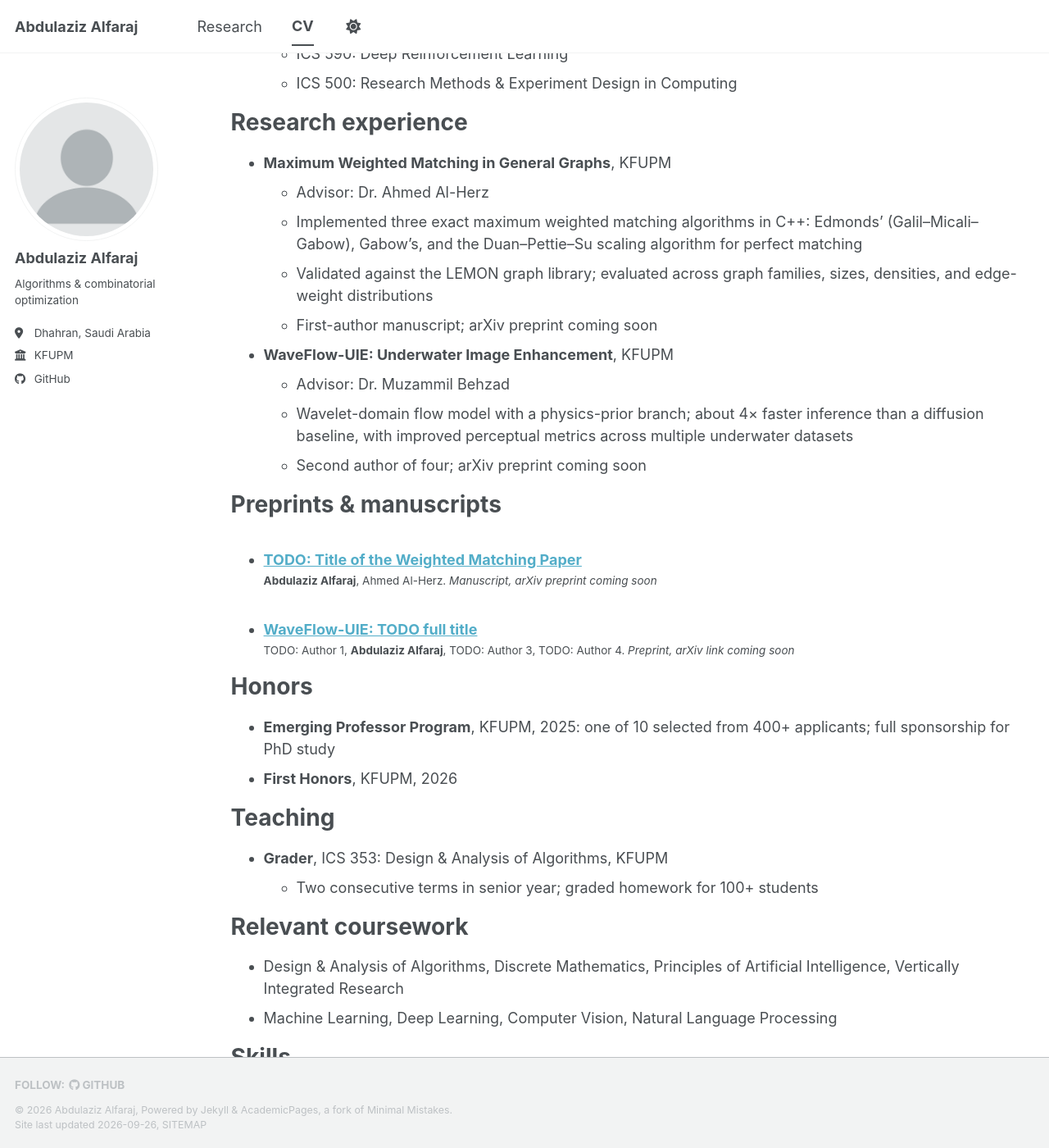
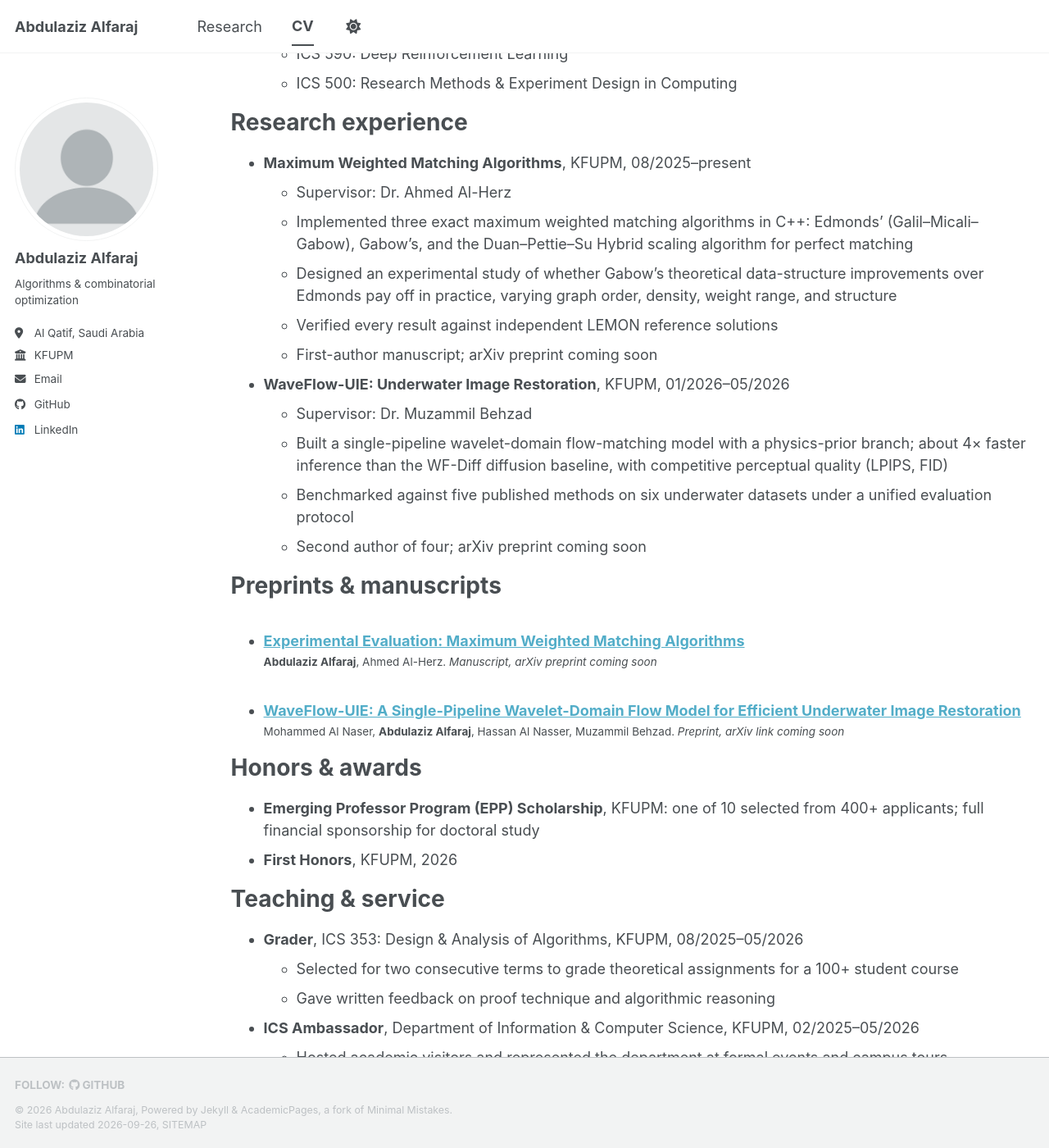
Before and after one commit to AzizFaraj/AzizFaraj.github.io, a Jekyll site: the page built from _pages/cv.md, in a window 1280 px wide and 1400 px high, scrolled down 323 px. Shown: the whole window at 82% size. Built offline with Jekyll 4.4.1, drawn with Linux system fonts in a browser that asks for light colours; a style sheet for code colours, icons or effects is not loaded; some of the changed text lies outside the part shown.

Commit message:
Fill in paper details, contact links, and full CV

```diff
--- a/_config.yml
+++ b/_config.yml
@@ -27,10 +27,10 @@ author:
   name             : "Abdulaziz Alfaraj"
   pronouns         : # example: "she/her"
   bio              : "Algorithms & combinatorial optimization"
-  location         : "Dhahran, Saudi Arabia"
+  location         : "Al Qatif, Saudi Arabia"
   employer         : "KFUPM"
   uri              : # URL
-  email            : # TODO: the email address you want shown publicly
+  email            : "g202185070@kfupm.edu.sa"
 
   # Academic websites
   academia         : # URL
@@ -66,7 +66,7 @@ author:
   keybase          : # Username
   instagram        : # Username
   lastfm           : # Username
-  linkedin         : # Username
+  linkedin         : "AbdulazizFaraj"
   mastodon         : # URL
   medium           : # URL
   pinterest        : # Username
--- a/_pages/cv.md
+++ b/_pages/cv.md
@@ -9,14 +9,14 @@ redirect_from:
 
 {% include base_path %}
 
-<!-- TODO: put your CV PDF at files/cv.pdf and uncomment the next line -->
+<!-- TODO: put a web version of your CV (without your phone number) at files/cv.pdf and uncomment the next line -->
 <!-- [Download CV (PDF)]({{ base_path }}/files/cv.pdf) -->
 
 Education
 ======
-* **B.S. in Computer Science**, King Fahd University of Petroleum & Minerals (KFUPM), May 2026
-  * GPA 3.78/4.00 (major GPA 3.80/4.00), First Honors
-  * Concentration in Artificial Intelligence & Machine Learning
+* **B.S. in Computer Science**, King Fahd University of Petroleum and Minerals (KFUPM), 2021–2026
+  * First Honors; GPA 3.781/4.00 (major GPA 3.802/4.00)
+  * Concentration in Artificial Intelligence and Machine Learning
 * **Graduate coursework**, KFUPM, Fall 2026 (Emerging Professor Program)
   * ICS 611: Combinatorial, Approximation & Probabilistic Algorithms
   * ICS 590: Deep Reinforcement Learning
@@ -24,15 +24,17 @@ Education
 
 Research experience
 ======
-* **Maximum Weighted Matching in General Graphs**, KFUPM
-  * Advisor: Dr. Ahmed Al-Herz
-  * Implemented three exact maximum weighted matching algorithms in C++: Edmonds' (Galil–Micali–Gabow), Gabow's, and the Duan–Pettie–Su scaling algorithm for perfect matching
-  * Validated against the LEMON graph library; evaluated across graph families, sizes, densities, and edge-weight distributions
+* **Maximum Weighted Matching Algorithms**, KFUPM, 08/2025–present
+  * Supervisor: Dr. Ahmed Al-Herz
+  * Implemented three exact maximum weighted matching algorithms in C++: Edmonds' (Galil–Micali–Gabow), Gabow's, and the Duan–Pettie–Su Hybrid scaling algorithm for perfect matching
+  * Designed an experimental study of whether Gabow's theoretical data-structure improvements over Edmonds pay off in practice, varying graph order, density, weight range, and structure
+  * Verified every result against independent LEMON reference solutions
   * First-author manuscript; arXiv preprint coming soon
 
-* **WaveFlow-UIE: Underwater Image Enhancement**, KFUPM
-  * Advisor: Dr. Muzammil Behzad
-  * Wavelet-domain flow model with a physics-prior branch; about 4× faster inference than a diffusion baseline, with improved perceptual metrics across multiple underwater datasets
+* **WaveFlow-UIE: Underwater Image Restoration**, KFUPM, 01/2026–05/2026
+  * Supervisor: Dr. Muzammil Behzad
+  * Built a single-pipeline wavelet-domain flow-matching model with a physics-prior branch; about 4× faster inference than the WF-Diff diffusion baseline, with competitive perceptual quality (LPIPS, FID)
+  * Benchmarked against five published methods on six underwater datasets under a unified evaluation protocol
   * Second author of four; arXiv preprint coming soon
 
 Preprints & manuscripts
@@ -41,22 +43,30 @@ Preprints & manuscripts
     {% include archive-single-cv.html %}
   {% endfor %}</ul>
 
-Honors
+Honors & awards
 ======
-* **Emerging Professor Program**, KFUPM, 2025: one of 10 selected from 400+ applicants; full sponsorship for PhD study
+* **Emerging Professor Program (EPP) Scholarship**, KFUPM: one of 10 selected from 400+ applicants; full financial sponsorship for doctoral study
 * **First Honors**, KFUPM, 2026
 
-Teaching
+Teaching & service
 ======
-* **Grader**, ICS 353: Design & Analysis of Algorithms, KFUPM
-  * Two consecutive terms in senior year; graded homework for 100+ students
+* **Grader**, ICS 353: Design & Analysis of Algorithms, KFUPM, 08/2025–05/2026
+  * Selected for two consecutive terms to grade theoretical assignments for a 100+ student course
+  * Gave written feedback on proof technique and algorithmic reasoning
+* **ICS Ambassador**, Department of Information & Computer Science, KFUPM, 02/2025–05/2026
+  * Hosted academic visitors and represented the department at formal events and campus tours
 
-Relevant coursework
+Other experience
 ======
-* Design & Analysis of Algorithms, Discrete Mathematics, Principles of Artificial Intelligence, Vertically Integrated Research
-* Machine Learning, Deep Learning, Computer Vision, Natural Language Processing
+* **CS & AI Team Lead**, Autonomous Misting Drone System (senior project), KFUPM, 08/2025–05/2026
+  * Led the CS & AI sub-team of an autonomous UAV misting system for outdoor heat-stress mitigation, with a real-time vision stack on an NVIDIA Jetson Orin Nano and a fine-tuned YOLO model for crowd density estimation
+  * Optimized the edge inference pipeline to 0.94 mAP@0.5 with under 45 ms decision latency
+* **Software Engineering Intern**, TGT Diagnostics, 06/2025–08/2025
+  * Built an automated tool for bi-directional conversion between LAS and Excel formats
+  * Built a Python module to detect wellbore casing corrosion and generate analytical plots
 
 Skills
 ======
-* **Programming:** C++ <!-- TODO: add other languages and tools (e.g., Python, PyTorch) -->
-* **Other:** LaTeX
+* **Programming:** C++, Python, Java, SQL, HTML/CSS
+* **Tools:** Git, Linux, LaTeX
+* **Languages:** Arabic (native), English (IELTS Academic 7.0)
--- a/_publications/2026-waveflow-uie.md
+++ b/_publications/2026-waveflow-uie.md
@@ -1,14 +1,16 @@
 ---
-title: "WaveFlow-UIE: TODO full title"
+title: "WaveFlow-UIE: A Single-Pipeline Wavelet-Domain Flow Model for Efficient Underwater Image Restoration"
 collection: publications
 category: preprints
 permalink: /publication/waveflow-uie
 date: 2026-09-10
-authors: 'TODO: Author 1, <b>Abdulaziz Alfaraj</b>, TODO: Author 3, TODO: Author 4'
+authors: 'Mohammed Al Naser, <b>Abdulaziz Alfaraj</b>, Hassan Al Nasser, Muzammil Behzad'
 status: 'Preprint, arXiv link coming soon'
-excerpt: 'A wavelet-domain flow model for underwater image enhancement, about 4× faster at inference than a diffusion baseline.'
+excerpt: 'A single-pipeline wavelet-domain flow model for underwater image restoration, about 4× faster at inference than a two-stage diffusion baseline.'
 ---
 
-WaveFlow-UIE is a single-pipeline flow model for underwater image enhancement that works in the wavelet domain and includes a physics-prior branch. It runs inference about 4× faster than a diffusion baseline and improves perceptual metrics across multiple underwater datasets.
+Underwater images suffer from color distortion, scattering, and loss of detail, which affect low- and high-frequency image content differently. WaveFlow-UIE restores them with a single flow-matching model that works directly in the wavelet domain, conditioned on a lightweight physics-prior branch that estimates transmission and ambient light.
+
+Compared with the two-stage WF-Diff diffusion baseline, WaveFlow-UIE cuts inference time by about 4× at 256 × 256 resolution while remaining especially competitive on perceptual metrics (LPIPS, FID). Reducing inference from five flow steps to one keeps nearly all of the restoration quality and gives a further 4× speedup. We benchmark against five published methods on six underwater datasets.
 
 This work was done with Dr. Muzammil Behzad at KFUPM.
```
Also changed, not shown: _pages/about.md (+1 -1 lines), _publications/2026-weighted-matching.md (+8 -8 lines).
